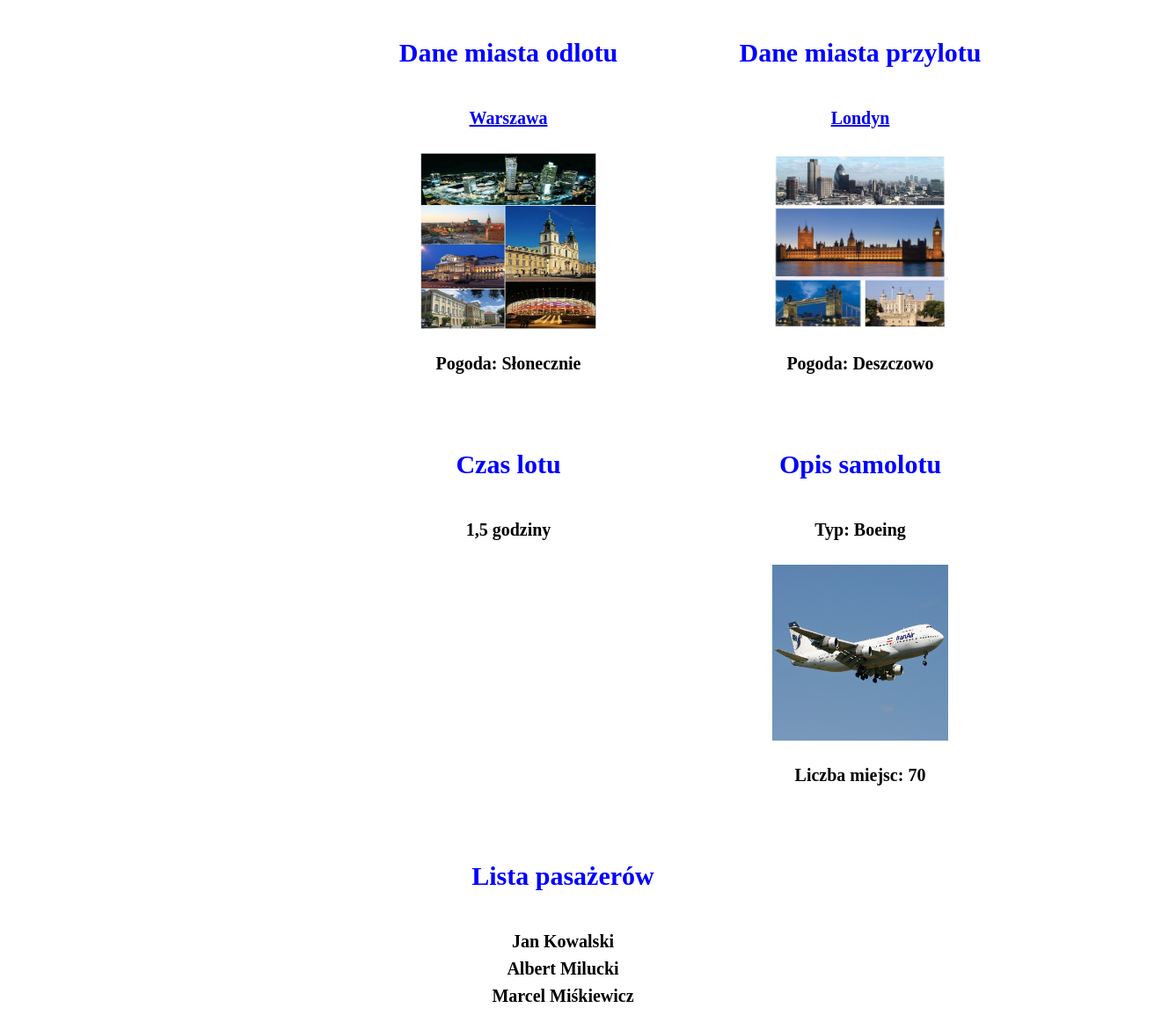
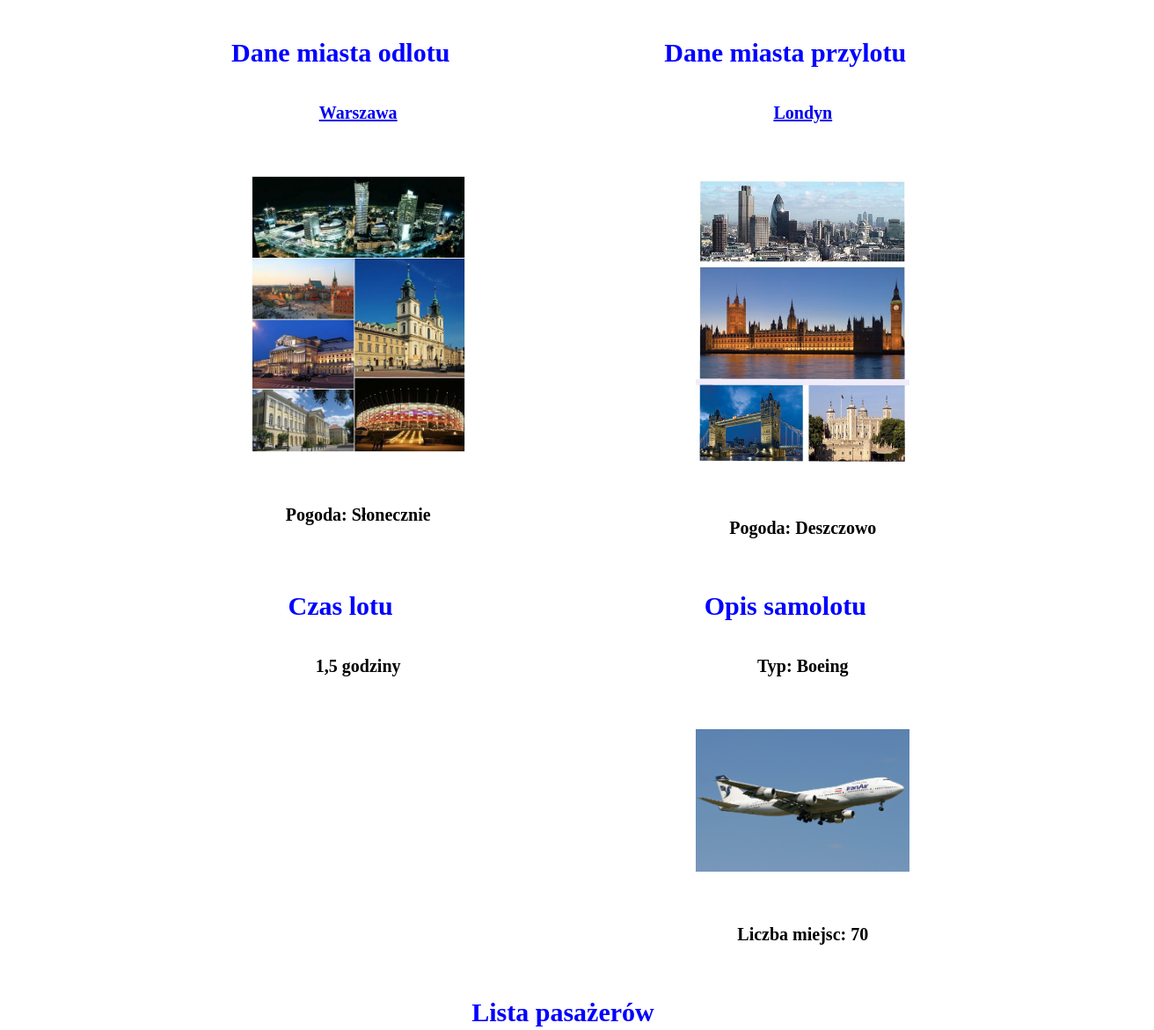
Before and after one commit to MaciejWojtala/WWW, a plain HTML site: page Podstrona.html in a window 1280 px wide. Shown: the part 104-1275 px from the top of the page at 88% size, 1312 px wide, since content can reach past the window. Drawn offline with Linux system fonts and the light colour scheme; a script that the page names is missing.

Commit message:
Lab2 - poprawki v.4

```diff
--- a/Podstrona.html
+++ b/Podstrona.html
@@ -1,6 +1,7 @@
 <!DOCTYPE html>
-<html lang="pl-PL"></html><head><meta http-equiv="Content-Type" content="text/html; charset=UTF-8">
-
+<html lang="pl-PL">
+    <head>
+        <meta http-equiv="Content-Type" content="text/html; charset=UTF-8">
         <meta http-equiv="X-UA-Compatible" content="IE=edge">
         <title>Opis lotu</title>
         <meta name="viewport" content="width=device-width, initial-scale=1">
@@ -13,56 +14,59 @@
 
             <div class = "flex">
 
-            <div>
-                <section class = "section">
+                    <section class = "section1">
                         <h2 class = "header">Dane miasta odlotu</h2>
+                            <article class = "opis_lotu">
+                                <a href = "https://pl.wikipedia.org/wiki/Warszawa">Warszawa</a>
+                            </article>
+                            <article class = "opis_lotu">
+                                <img class = "opis_lotu" src="./Warszawa.jpg" alt="Zdjęcia Warszawy">
+                            </article>
+                            <article class = "opis_lotu">
+                                Pogoda: Słonecznie
+                            </article>
+                    </section>
 
-                            <ul class = "opis_lotu">
-                                <li><a href = "https://pl.wikipedia.org/wiki/Warszawa">Warszawa</a></li>
-                                <li><img class = "opis_lotu" src="./Warszawa.jpg" alt="Zdjęcia Warszawy"></li>
-                                <li>Pogoda: Słonecznie</li>
-                            </ul>
+                    <section class = "section1">
+                        <h2 class = "header">Dane miasta przylotu</h2>
+                            <article class = "opis_lotu">
+                                <a href = "https://pl.wikipedia.org/wiki/Londyn">Londyn</a>
+                            </article>
+                            <article class = "opis_lotu">
+                                <img class = "opis_lotu" src = "./Londyn.jpg" alt="Zdjęcia Londynu">
+                            </article>
+                            <article class = "opis_lotu">
+                                Pogoda: Deszczowo
+                            </article>
                     </section>
-            </div>
 
-            <div>
-                <section class = "section">
-                    <h2 class = "header">Dane miasta przylotu</h2>
-                            <ul class = "opis_lotu">
-                                <li><a href = "https://pl.wikipedia.org/wiki/Londyn">Londyn</a></li>
-                                <li> <img class = "opis_lotu" src = "./Londyn.jpg" alt="Zdjęcia Londynu"></li>
-                                <li>Pogoda: Deszczowo</li>
-                            </ul>
-                </section>
-            </div>
             </div>
 
             <div class = "flex">
 
-            <div>
-                <section class = "section">
+                    <section class = "section1">
                         <h2 class = "header">Czas lotu</h2>
 
-                    <ul class = "opis_lotu">
-                        <li>1,5 godziny</li>
-                    </ul>
+                        <article class = "opis_lotu">
+                            1,5 godziny
+                        </article>
                     </section>
-            </div>
 
-            <div>
-                <section class = "section">
+                    <section class = "section1">
                         <h2 class = "header">Opis samolotu</h2>
-                            <ul class = "opis_lotu">
-                                <li>Typ: Boeing</li>
-                                <li><img class = "opis_lotu" src="./Boeing.jpg" alt="Zdjęcia samolotu"></li>
-                                <li>Liczba miejsc: 70</li>
-                            </ul>
+                            <article class = "opis_lotu">
+                                Typ: Boeing</article>
+                            <article class = "opis_lotu">
+                                <img class = "opis_lotu" src="./Boeing.jpg" alt="Zdjęcia samolotu">
+                            </article>
+                            <article class = "opis_lotu">
+                                Liczba miejsc: 70
+                            </article>
                     </section>
-            </div>
 
             </div>
 
-        <section>
+            <section class = "section2">
                 <h2 class = "header">Lista pasażerów</h2>
                     <ul class = "opis_lotu">
                         <li>Jan Kowalski</li>
@@ -71,9 +75,8 @@
                     </ul>
             </section>
 
-    <p></p>
-
         <a class = "powrot" href="./Loty.html">Wróć</a>
 
 
-</body></html>
+    </body>
+</html>
--- a/main.css
+++ b/main.css
@@ -86,6 +86,7 @@ img {
     margin-top: 40px;
     color: blue;
     font-size: 30px;
+    width: 100%;
 }
 
 .header1 {
@@ -97,6 +98,7 @@ img {
     font-size: 20px;
     font-weight: bold;
     padding: 20px;
+    width: 100%;
 }
 
 ul.opis_lotu {
@@ -107,8 +109,8 @@ img.opis_lotu {
     margin-left: auto;
     margin-right: auto;
     display: block;
-    height: 200px;
-    width: 200px;
+    height: 30%;
+    width: 80%;
 }
 
 .powrot {
@@ -118,12 +120,13 @@ img.opis_lotu {
 div.flex {
     display: flex;
     flex-direction: row;
-    margin-left: 370px;
-    margin-right: 370px;
+    width: 80%;
+    margin-left: 10%;
+    margin-right: 10%;
 }
 
-.section {
-    margin-left: 50px;
-    margin-right: 50px;
-    width: 300px;
+section.section1 {
+    margin-left: 10%;
+    margin-right: 10%;
+    width: 80%;
 }
```
Lines whose indentation alone changed are shown as unchanged.
